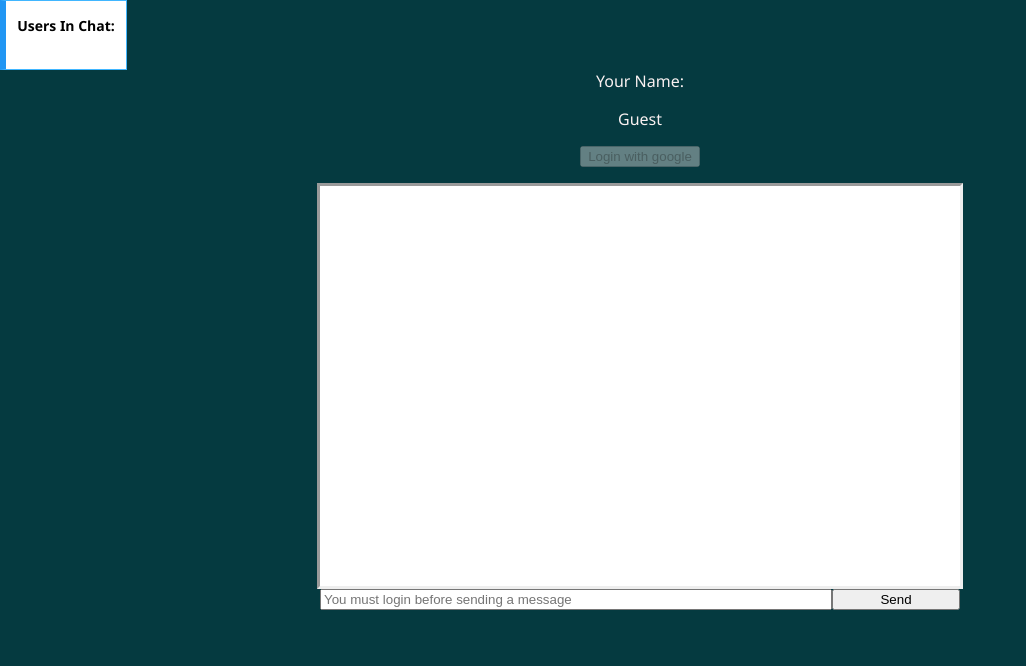
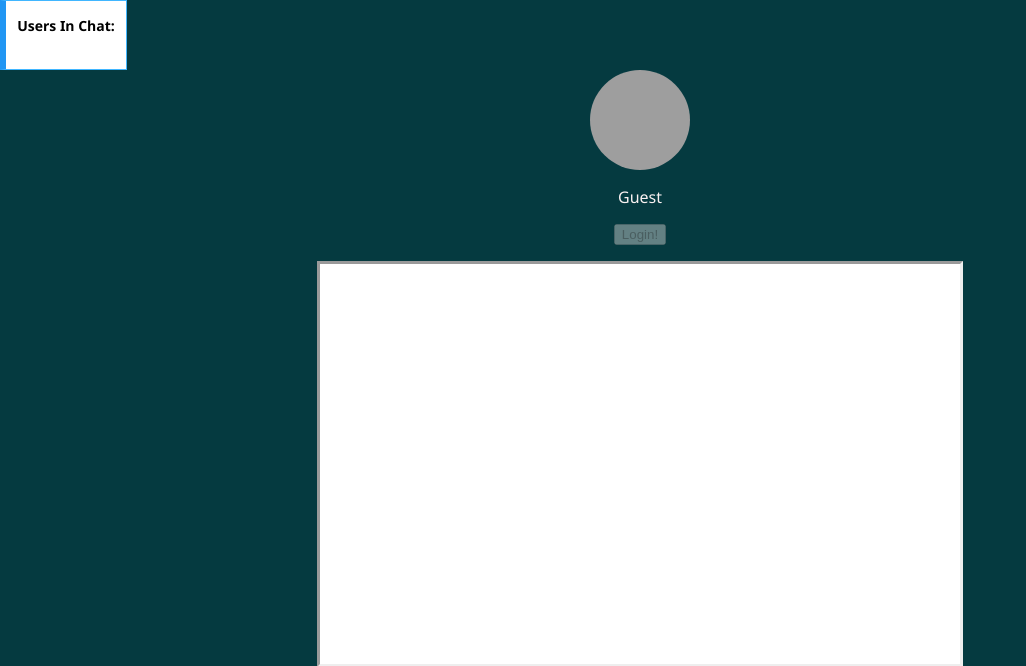
Before and after one commit to miatkem/Chit-Chat-App, a Flask app: template templates/index.html in a window 1280 px wide. Shown: the top 666 px of the page, without its empty margins (0-1026 px from the left). Run offline with Flask 2, Linux system fonts and the light colour scheme; the template is opened without the code that fills it, so the values that code supplies are empty; style sheets or scripts are compiled from the project's sources; parts of the project's set-up code (start-up, migrations or seed data) failed here and were passed over; some libraries are stand-ins or nearby versions; grey boxes are pictures that could not be loaded.

Commit message:
Added profile pictures

```diff
--- a/app.py
+++ b/app.py
@@ -81,7 +81,7 @@ def on_arrive(clientId):
         clients[clientId]={'name':'Guest',
             'online':False,
             'email':'unknown',
-            'pic':'unknown',
+            'pic':'https://www.ibts.org/wp-content/uploads/2017/08/iStock-476085198.jpg',
         }
         print('Someone connected-->' + str(clients))
 
--- a/scripts/GoogleButton.jsx
+++ b/scripts/GoogleButton.jsx
@@ -23,7 +23,7 @@ export function GoogleButton() {
     return <GoogleLogin
         clientId="829909914851-6dnd3po5vfkgg3nbvm2jc75n31g9vvc0.apps.googleusercontent.com"
         render={renderProps => (
-          <button onClick={renderProps.onClick} disabled={renderProps.disabled}>Login with google</button>
+          <button onClick={renderProps.onClick} disabled={renderProps.disabled}>Login!</button>
         )}
         buttonText="Login"
         onSuccess={handleSubmit}
--- a/scripts/UserName.jsx
+++ b/scripts/UserName.jsx
@@ -16,19 +16,21 @@ function handleSubmit(event) {
 
 export function UserName() {
     const [name, setName] = React.useState("Guest");
+    const [pic, setPic] = React.useState("https://www.ibts.org/wp-content/uploads/2017/08/iStock-476085198.jpg");
 
     React.useEffect(() => {
         Socket.on('current userlist', (users) => {
             if (Socket.id in users){
                 console.log("SETTING NAME");
                 setName(users[Socket.id]["name"]);
+                setPic(users[Socket.id]["pic"]);
             }
         });
     });
 
     return (
         <form className='username'>
-            <label htmlFor="nameInput">Your Name:</label>
+            <img src={pic} class="profPic" />
             <p id='nameInput'>{name}</p>
             <GoogleButton />
         </form>
--- a/static/main.css
+++ b/static/main.css
@@ -117,3 +117,9 @@ body {
     max-height:300px;
     margin:10px auto;
 }
+
+.profPic {
+    width:100px;
+    height:100px;
+    border-radius: 50%;
+}
```
